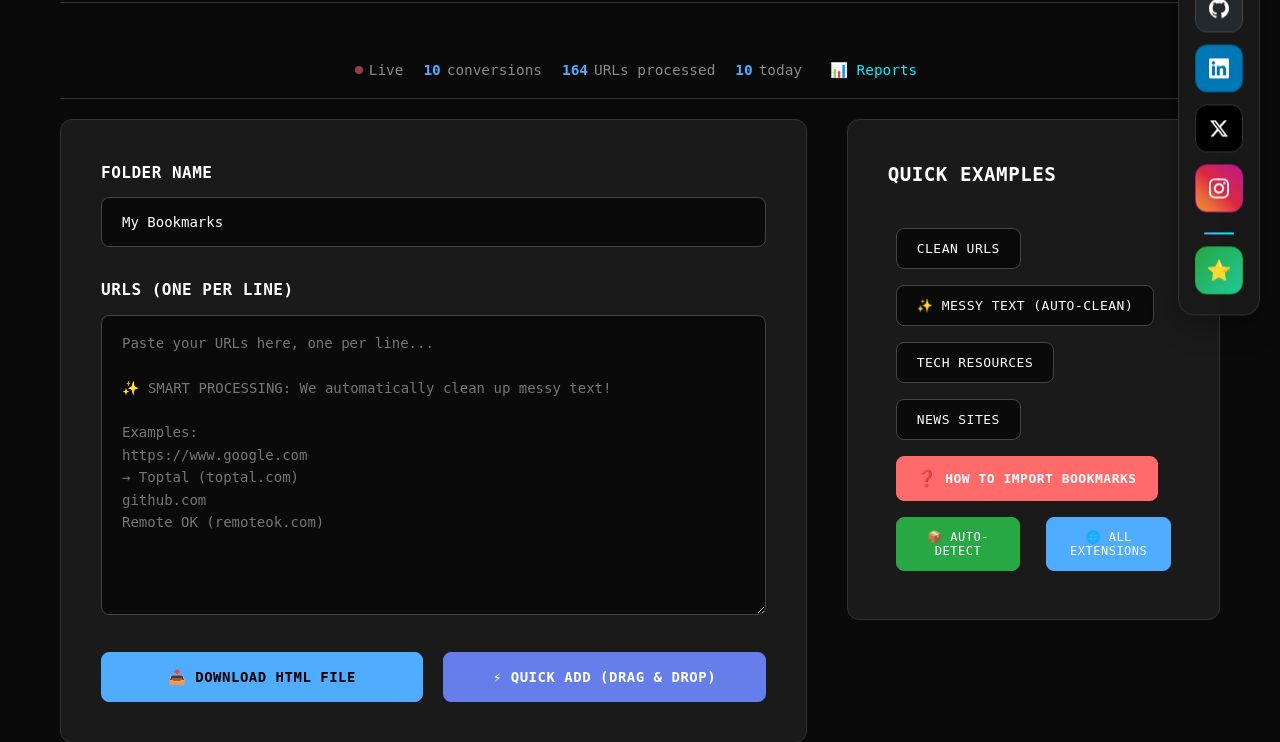
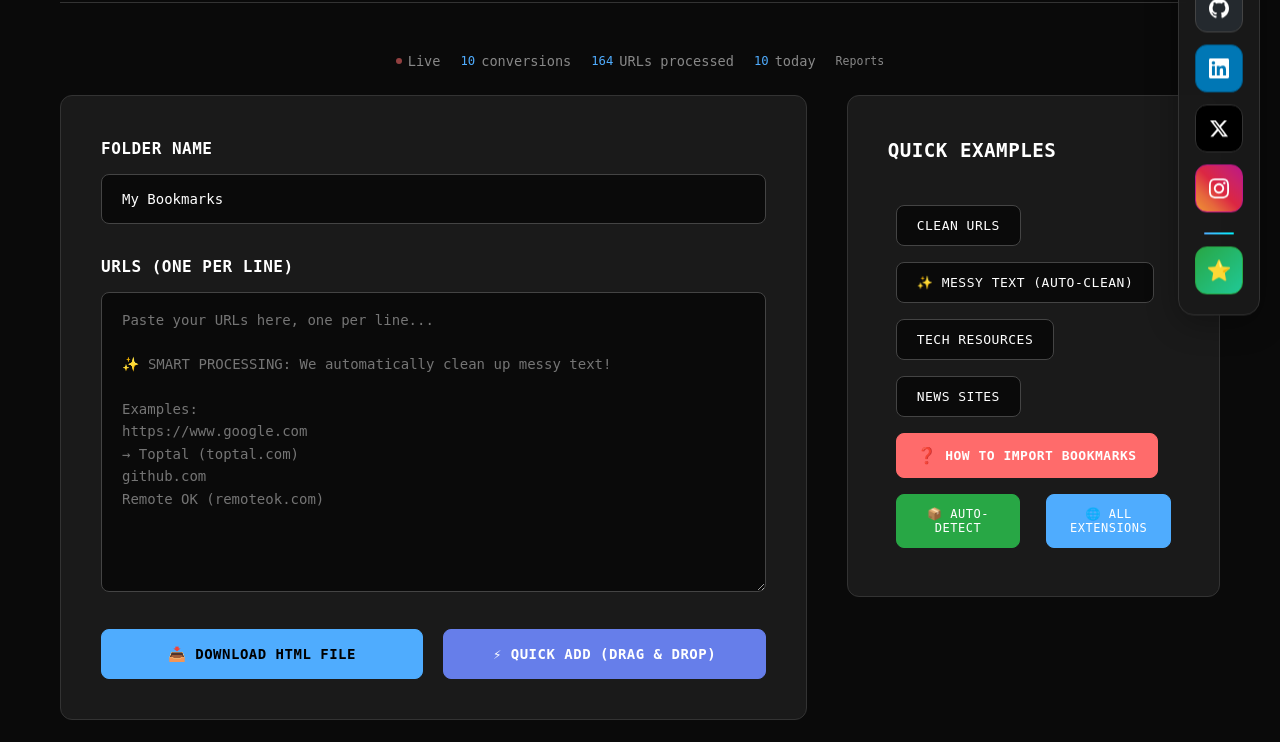
Before and after one commit to harish-govindasamy/bookmark-converter, a Flask app: page / in a window 1280 px wide. Shown: the part 283-1025 px from the top of the page. After the commit the page ends 1003 px from the top, so only its background shows below. Run offline with Flask 3, Linux system fonts and the light colour scheme; data comes from the database, SQL or seed files in the repository; some libraries are stand-ins or nearby versions.

Commit message:
✨ Make live usage statistics minimal and professional
🎯 Changes Made:
- Removed horizontal line (border-bottom) from stats section
- Reduced font sizes for more minimal appearance
- Made statistics text more subtle and professional
- Smaller live indicator dot (6px instead of 8px)
- Simplified Reports link (removed emoji, made more subtle)
- Reduced padding and margins for cleaner look

🎨 Visual Improvements:
- More subtle color scheme (#888 instead of bright colors)
- Smaller font weights (500 instead of 600)
- Reduced font sizes (0.85em, 0.9em)
- Cleaner spacing and layout
- Professional, minimal appearance

Result: Clean, minimal, professional live statistics display!

```diff
--- a/templates/index.html
+++ b/templates/index.html
@@ -109,11 +109,10 @@
             align-items: center;
             justify-content: center;
             gap: 20px;
-            padding: 12px 0;
-            margin: 20px 0;
-            font-size: 0.9em;
+            padding: 8px 0;
+            margin: 15px 0;
+            font-size: 0.85em;
             color: #888;
-            border-bottom: 1px solid #333;
         }
 
         .live-stats-inline .stat-item {
@@ -130,26 +129,25 @@
 
         .live-stats-inline .stat-value {
             color: #4facfe;
-            font-weight: 600;
+            font-weight: 500;
+            font-size: 0.9em;
         }
 
         .live-stats-inline .reports-link {
-            color: #00f2fe;
+            color: #888;
             text-decoration: none;
-            font-weight: 500;
-            padding: 4px 8px;
-            border-radius: 4px;
+            font-weight: 400;
+            font-size: 0.85em;
             transition: all 0.2s ease;
         }
 
         .live-stats-inline .reports-link:hover {
-            background: rgba(0, 242, 254, 0.1);
-            color: #00f2fe;
+            color: #4facfe;
         }
 
         .live-indicator {
-            width: 8px;
-            height: 8px;
+            width: 6px;
+            height: 6px;
             border-radius: 50%;
             background: #ff6b6b;
             animation: pulse 2s infinite;
@@ -1091,7 +1089,7 @@
                 <span>today</span>
             </div>
             <a href="#" class="reports-link" onclick="openStatsPopup(); return false;">
-                📊 Reports
+                Reports
             </a>
         </div>
 
```
Lines whose indentation alone changed are shown as unchanged.
